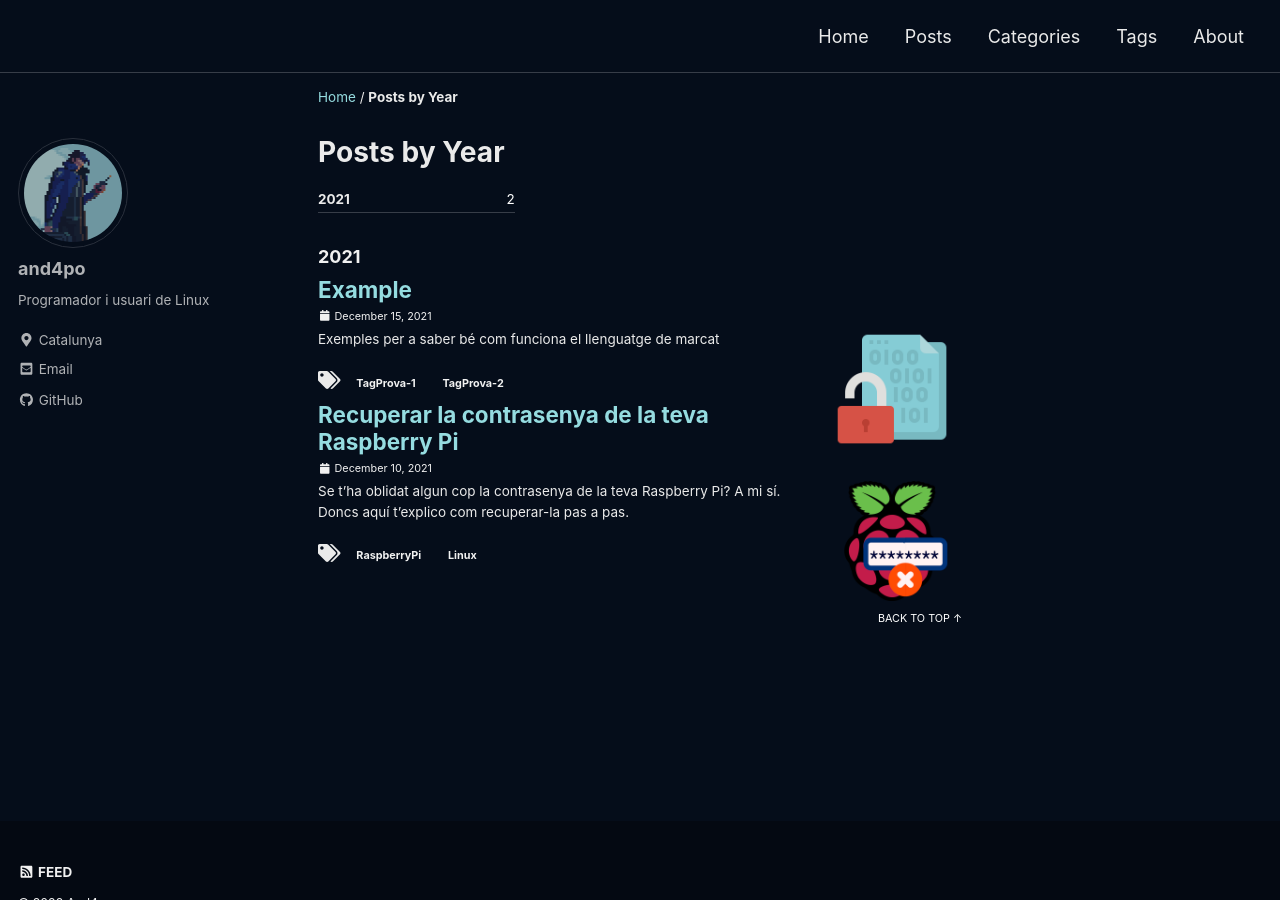
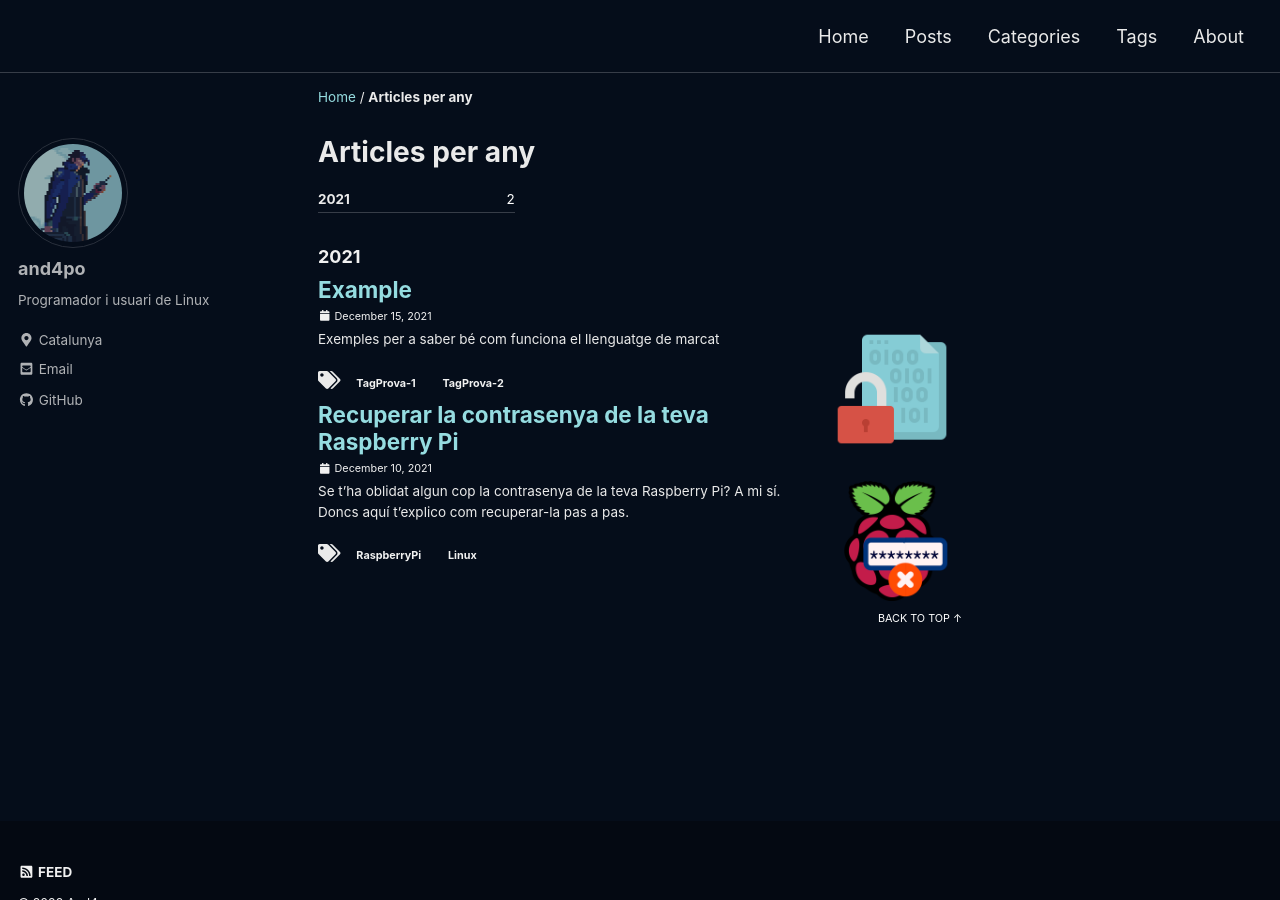
Before and after one commit to and4po/and4po.github.io, a Jekyll site: the page built from _pages/year-archive.md, in a window 1280 px wide and 900 px high. Built offline with Jekyll 4.4.1, drawn with Linux system fonts in a browser that asks for light colours; cached includes are drawn as plain includes; a script that is not in the unit is left out.

Commit message:
Update year-archive.md

```diff
--- a/_pages/year-archive.md
+++ b/_pages/year-archive.md
@@ -1,5 +1,5 @@
 ---
-title: "Posts by Year"
+title: "Articles per any"
 permalink: /year-archive/
 layout: posts
 author_profile: true
```
